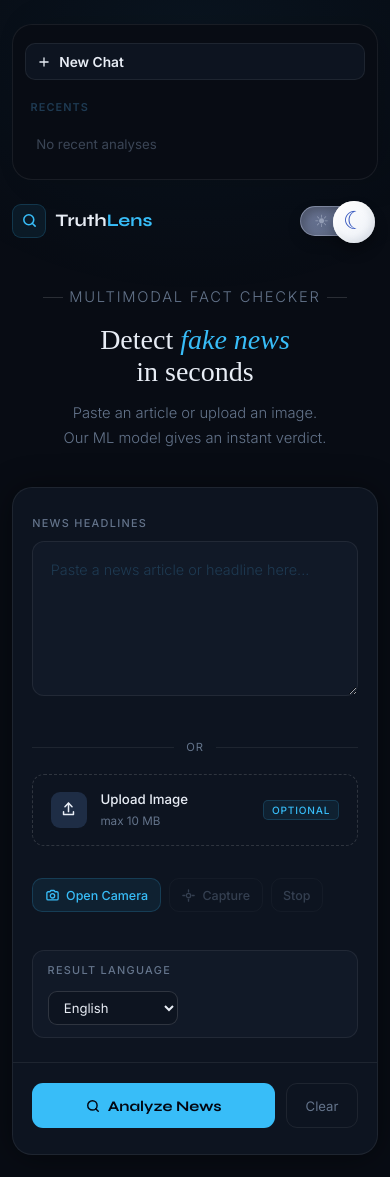
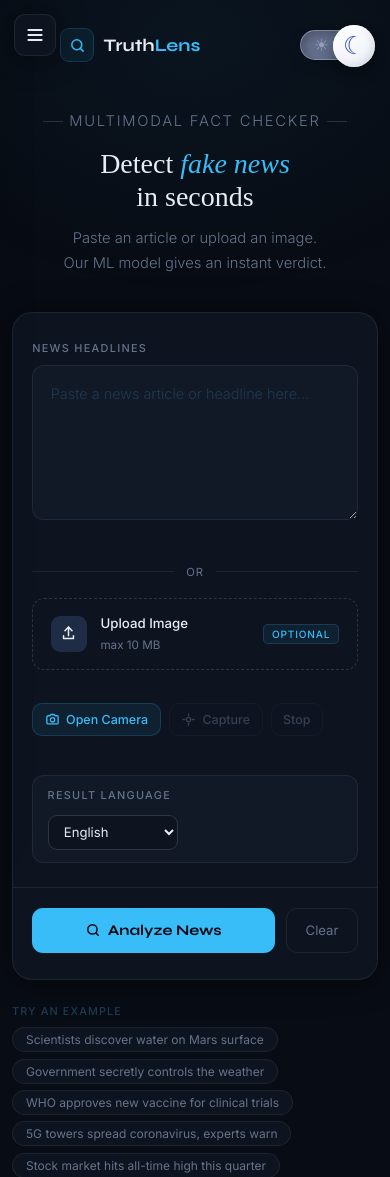
Before and after one commit to sourabh-2610/TruthLens, a Flask app: page / in a window 390 px wide. Shown: the top 1177 px of the page. Run offline with Flask 3, Linux system fonts and the light colour scheme; parts of the project's set-up code (start-up, migrations or seed data) failed here and were passed over; some web fonts are replaced.

Commit message:
Make mobile recents a drawer

```diff
--- a/templates/index2.html
+++ b/templates/index2.html
@@ -1081,6 +1081,40 @@
       opacity: 0.55;
     }
 
+    .mobile-menu-btn {
+      position: fixed;
+      top: 0.85rem;
+      left: 0.85rem;
+      z-index: 31;
+      width: 42px;
+      height: 42px;
+      display: none;
+      align-items: center;
+      justify-content: center;
+      border: 1px solid var(--border);
+      border-radius: 11px;
+      background: var(--surface);
+      color: var(--text);
+      box-shadow: var(--shadow);
+    }
+
+    .mobile-menu-btn svg {
+      width: 20px;
+      height: 20px;
+    }
+
+    .sidebar-backdrop {
+      position: fixed;
+      inset: 0;
+      z-index: 20;
+      display: none;
+      background: rgba(0, 0, 0, 0.55);
+    }
+
+    .sidebar-backdrop.show {
+      display: block;
+    }
+
     .delete-recent-btn {
       width: 28px;
       height: 28px;
@@ -1229,17 +1263,29 @@
     }
 
     @media (max-width: 1039px) {
+      header {
+        padding-left: 3rem;
+      }
+
+      .mobile-menu-btn {
+        display: inline-flex;
+      }
+
       .history-panel {
-        position: relative;
-        width: 100%;
-        max-width: 600px;
-        margin-bottom: 1.25rem;
-        border: 1px solid var(--border);
-        border-radius: var(--radius-lg);
+        z-index: 30;
+        width: min(18rem, calc(100vw - 3.25rem));
+        max-width: none;
+        border-right: 1px solid var(--border);
+        transform: translateX(-105%);
+        transition: transform 0.24s ease;
+      }
+
+      .history-panel.open {
+        transform: translateX(0);
       }
 
       .recents-list {
-        max-height: 170px;
+        max-height: none;
       }
     }
 
@@ -1272,6 +1318,14 @@
 </head>
 
 <body>
+  <button type="button" class="mobile-menu-btn" id="mobileMenuBtn" aria-label="Open menu" onclick="toggleSidebar()">
+    <svg viewBox="0 0 24 24" fill="none" stroke="currentColor" stroke-width="2.2" stroke-linecap="round" stroke-linejoin="round" aria-hidden="true">
+      <path d="M4 6h16"></path>
+      <path d="M4 12h16"></path>
+      <path d="M4 18h16"></path>
+    </svg>
+  </button>
+
   <aside class="history-panel" aria-label="Recent analyses">
     <div class="history-top">
       <button type="button" class="new-chat-btn" onclick="startNewChat()">
@@ -1285,6 +1339,7 @@
       <div class="recents-list" id="recentsList"></div>
     </div>
   </aside>
+  <div class="sidebar-backdrop" id="sidebarBackdrop" onclick="closeSidebar()"></div>
 
   <header>
     <div class="brand">
@@ -1499,13 +1554,16 @@
         fileInput: document.getElementById("fileInput"),
         fileName: document.getElementById("fileName"),
         form: document.getElementById("mainForm"),
+        historyPanel: document.querySelector(".history-panel"),
         imagePreview: document.getElementById("imgPreview"),
         imageViewer: document.getElementById("imageViewer"),
         imageViewerImg: document.getElementById("imageViewerImg"),
+        mobileMenuButton: document.getElementById("mobileMenuBtn"),
         previewImage: document.getElementById("previewImg"),
         recentsList: document.getElementById("recentsList"),
         resultMount: document.getElementById("resultMount"),
         serverPreviewMount: document.getElementById("serverPreviewMount"),
+        sidebarBackdrop: document.getElementById("sidebarBackdrop"),
         stopButton: document.getElementById("stopCameraBtn"),
         submitButton: document.getElementById("submitBtn"),
         uploadZone: document.getElementById("uploadZone"),
@@ -1581,6 +1639,26 @@
       function setCameraButtons(isActive) {
         elements.captureButton.disabled = !isActive;
         elements.stopButton.disabled = !isActive;
+      }
+
+      function openSidebar() {
+        elements.historyPanel.classList.add("open");
+        elements.sidebarBackdrop.classList.add("show");
+        elements.mobileMenuButton.setAttribute("aria-label", "Close menu");
+      }
+
+      function closeSidebar() {
+        elements.historyPanel.classList.remove("open");
+        elements.sidebarBackdrop.classList.remove("show");
+        elements.mobileMenuButton.setAttribute("aria-label", "Open menu");
+      }
+
+      function toggleSidebar() {
+        if (elements.historyPanel.classList.contains("open")) {
+          closeSidebar();
+        } else {
+          openSidebar();
+        }
       }
 
       function openImageViewer(src) {
@@ -1785,6 +1863,7 @@
         clearImagePreview();
         renderAnalysisResponse(item.data);
         renderRecents();
+        closeSidebar();
       }
 
       function deleteRecentAnalysis(id) {
@@ -2071,6 +2150,7 @@
 
       function startNewChat() {
         clearAll();
+        closeSidebar();
         elements.form.scrollIntoView({ behavior: "smooth", block: "start" });
       }
 
@@ -2102,6 +2182,9 @@
       window.stopCamera = stopCamera;
       window.capturePhoto = capturePhoto;
       window.clearAll = clearAll;
+      window.openSidebar = openSidebar;
+      window.closeSidebar = closeSidebar;
+      window.toggleSidebar = toggleSidebar;
       window.openImageViewer = openImageViewer;
       window.closeImageViewer = closeImageViewer;
       window.startNewChat = startNewChat;
@@ -2114,6 +2197,7 @@
       window.addEventListener("keydown", (event) => {
         if (event.key === "Escape") {
           closeImageViewer();
+          closeSidebar();
         }
       });
       window.addEventListener("load", animateConfidence);
```
